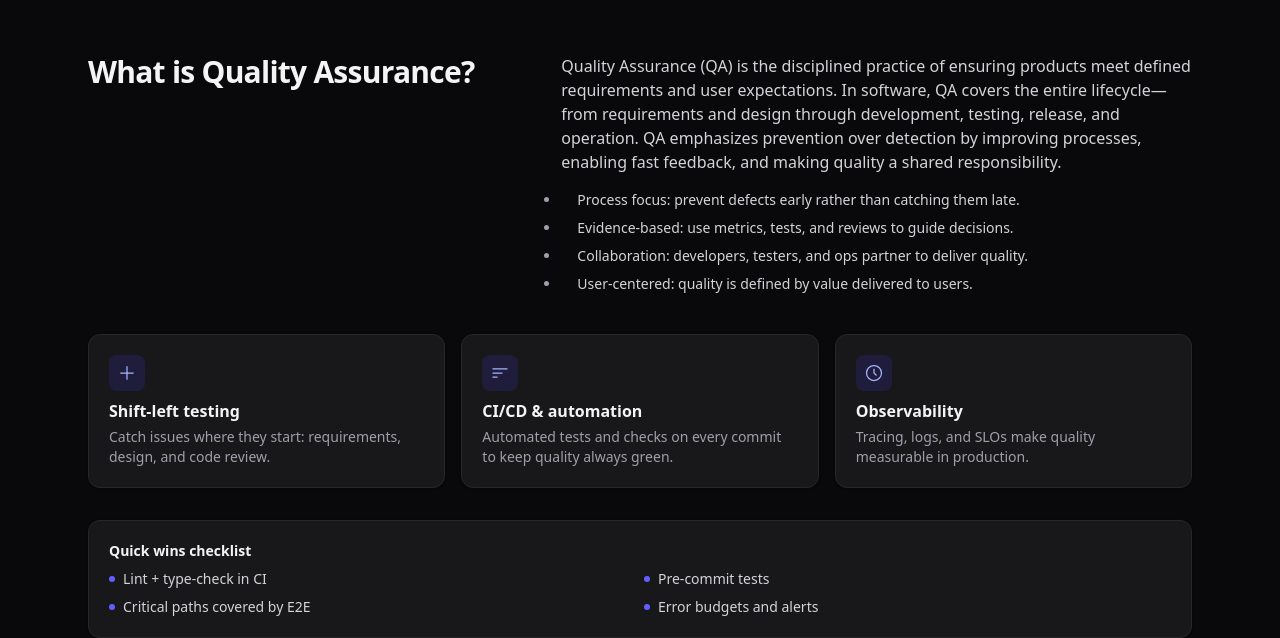
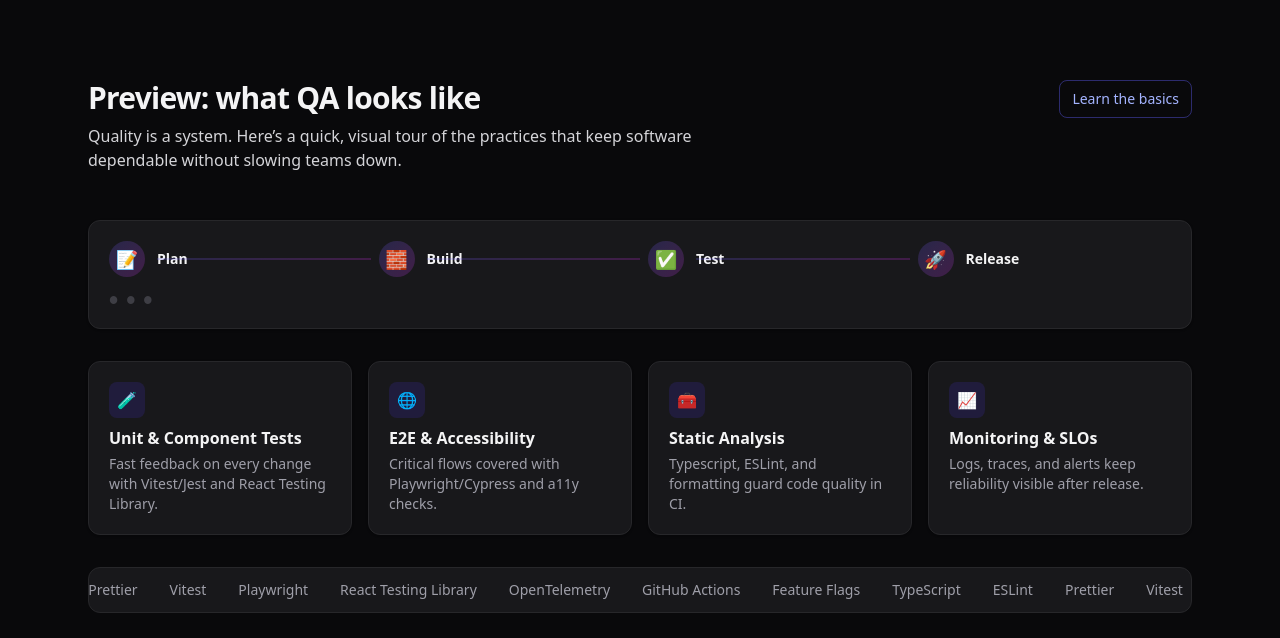
Before and after one commit to rahulbaweja7/QA-LANDING, a React (Vite) app: page / in a window 1280 px wide. Shown: the part 919-1557 px from the top of the page. Built offline with nearby package versions, Linux system fonts and the light colour scheme.

Commit message:
Added preview

```diff
--- a/src/App.tsx
+++ b/src/App.tsx
@@ -1,5 +1,6 @@
 import './App.css'
 import { useEffect, useState } from 'react'
+import QAPreview from './components/QAPreview'
 
 type TimelineItem = {
   period: string
@@ -104,6 +105,7 @@ function App() {
           </div>
           <div className="flex items-center gap-3">
             <nav className="hidden gap-6 text-sm text-indigo-600 md:flex">
+              <a className="hover:underline underline-offset-4" href="#preview">Preview</a>
               <a className="hover:underline underline-offset-4" href="#about">What is QA</a>
               <a className="hover:underline underline-offset-4" href="#history">History</a>
               <a className="hover:underline underline-offset-4" href="#why">Why QA</a>
@@ -163,11 +165,7 @@ function App() {
           </div>
         </section>
 
-
-
-
-
-
+        <QAPreview />
 
         <section id="about" className="snap-start min-h-dvh flex items-center py-14 md:py-20">
           <div className="container">
--- /dev/null
+++ b/src/components/QAPreview.tsx
@@ -0,0 +1,134 @@
+import React from 'react'
+
+type PreviewCard = {
+  title: string
+  description: string
+  icon: React.ReactNode
+}
+
+const previewCards: PreviewCard[] = [
+  {
+    title: 'Unit & Component Tests',
+    description:
+      'Fast feedback on every change with Vitest/Jest and React Testing Library.',
+    icon: (
+      <span aria-hidden className="inline-flex h-9 w-9 items-center justify-center rounded-lg bg-indigo-600/15 text-indigo-600 dark:text-indigo-300">🧪</span>
+    )
+  },
+  {
+    title: 'E2E & Accessibility',
+    description: 'Critical flows covered with Playwright/Cypress and a11y checks.',
+    icon: (
+      <span aria-hidden className="inline-flex h-9 w-9 items-center justify-center rounded-lg bg-indigo-600/15 text-indigo-600 dark:text-indigo-300">🌐</span>
+    )
+  },
+  {
+    title: 'Static Analysis',
+    description: 'Typescript, ESLint, and formatting guard code quality in CI.',
+    icon: (
+      <span aria-hidden className="inline-flex h-9 w-9 items-center justify-center rounded-lg bg-indigo-600/15 text-indigo-600 dark:text-indigo-300">🧰</span>
+    )
+  },
+  {
+    title: 'Monitoring & SLOs',
+    description: 'Logs, traces, and alerts keep reliability visible after release.',
+    icon: (
+      <span aria-hidden className="inline-flex h-9 w-9 items-center justify-center rounded-lg bg-indigo-600/15 text-indigo-600 dark:text-indigo-300">📈</span>
+    )
+  }
+]
+
+export default function QAPreview() {
+  return (
+    <section id="preview" className="snap-start min-h-dvh flex items-center py-14 md:py-20">
+      <div className="container">
+        <div className="mb-10 flex items-start justify-between gap-6 md:mb-12">
+          <div className="max-w-2xl">
+            <h2 className="text-2xl font-semibold tracking-tight md:text-3xl">Preview: what QA looks like</h2>
+            <p className="mt-2 text-zinc-700 dark:text-zinc-300">
+              Quality is a system. Here’s a quick, visual tour of the practices that keep
+              software dependable without slowing teams down.
+            </p>
+          </div>
+          <a
+            className="hidden shrink-0 items-center rounded-lg border border-indigo-500/40 px-3 py-2 text-sm font-medium text-indigo-700 transition hover:-translate-y-0.5 hover:bg-indigo-500/10 md:inline-flex dark:text-indigo-300"
+            href="#about"
+          >
+            Learn the basics
+          </a>
+        </div>
+
+        {/* Delivery pipeline (animated) */}
+        <div className="relative overflow-hidden rounded-xl border border-zinc-200 bg-white p-5 shadow-sm dark:border-zinc-800 dark:bg-zinc-900">
+          <div className="pipeline grid grid-cols-4 items-center gap-4">
+            {[
+              { name: 'Plan', emoji: '📝' },
+              { name: 'Build', emoji: '🧱' },
+              { name: 'Test', emoji: '✅' },
+              { name: 'Release', emoji: '🚀' }
+            ].map((stage, index) => (
+              <div key={stage.name} className="relative">
+                <div className="flex items-center gap-3">
+                  <div className="flex h-9 w-9 items-center justify-center rounded-full bg-gradient-to-br from-indigo-500/20 to-fuchsia-500/20 text-lg">
+                    <span aria-hidden>{stage.emoji}</span>
+                  </div>
+                  <div className="text-sm font-semibold">{stage.name}</div>
+                </div>
+                {index < 3 && (
+                  <div className="pointer-events-none absolute left-[calc(2.25rem+12px)] right-[-0.5rem] top-1/2 hidden h-px -translate-y-1/2 bg-gradient-to-r from-indigo-500/40 to-fuchsia-500/40 md:block" />
+                )}
+              </div>
+            ))}
+          </div>
+
+          {/* subtle animated dots */}
+          <div className="mt-4 flex gap-2 text-[10px] text-zinc-500">
+            <span className="inline-flex animate-pulse-slow">●</span>
+            <span className="inline-flex animate-pulse-slow [animation-delay:120ms]">●</span>
+            <span className="inline-flex animate-pulse-slow [animation-delay:240ms]">●</span>
+          </div>
+        </div>
+
+        {/* Cards */}
+        <div className="mt-8 grid gap-4 md:grid-cols-2 lg:grid-cols-4">
+          {previewCards.map((card) => (
+            <article
+              key={card.title}
+              className="group relative rounded-xl border border-zinc-200 bg-white p-5 shadow-sm transition hover:-translate-y-1 hover:shadow-md dark:border-zinc-800 dark:bg-zinc-900"
+            >
+              <div className="absolute inset-0 -z-10 rounded-xl bg-gradient-to-r from-indigo-500/10 to-fuchsia-500/10 opacity-0 blur-2xl transition group-hover:opacity-100" />
+              <div className="mb-2">{card.icon}</div>
+              <h3 className="text-base font-semibold">{card.title}</h3>
+              <p className="mt-1 text-sm text-zinc-600 dark:text-zinc-400">{card.description}</p>
+            </article>
+          ))}
+        </div>
+
+        {/* Logos/stack marquee */}
+        <div className="mt-8 overflow-hidden rounded-xl border border-zinc-200 bg-white dark:border-zinc-800 dark:bg-zinc-900">
+          <div className="marquee flex gap-8 whitespace-nowrap px-5 py-3 text-sm text-zinc-600 dark:text-zinc-400">
+            <span>TypeScript</span>
+            <span>ESLint</span>
+            <span>Prettier</span>
+            <span>Vitest</span>
+            <span>Playwright</span>
+            <span>React Testing Library</span>
+            <span>OpenTelemetry</span>
+            <span>GitHub Actions</span>
+            <span>Feature Flags</span>
+            {/* duplicate content for seamless loop */}
+            <span>TypeScript</span>
+            <span>ESLint</span>
+            <span>Prettier</span>
+            <span>Vitest</span>
+            <span>Playwright</span>
+            <span>React Testing Library</span>
+            <span>OpenTelemetry</span>
+            <span>GitHub Actions</span>
+            <span>Feature Flags</span>
+          </div>
+        </div>
+      </div>
+    </section>
+  )
+}
--- a/src/index.css
+++ b/src/index.css
@@ -58,3 +58,22 @@ html:where(.dark, :not(.dark)) {
   0%, 100% { transform: translate3d(0, 0, 0) scale(1); }
   50% { transform: translate3d(8%, -6%, 0) scale(1.05); }
 }
+
+/* Extra tiny utilities for preview animations */
+@keyframes pulse-slow {
+  0%, 100% { opacity: 0.35; }
+  50% { opacity: 1; }
+}
+
+.animate-pulse-slow {
+  animation: pulse-slow 2.2s ease-in-out infinite;
+}
+
+@keyframes marquee {
+  0% { transform: translateX(0); }
+  100% { transform: translateX(-50%); }
+}
+
+.marquee {
+  animation: marquee 18s linear infinite;
+}
```
